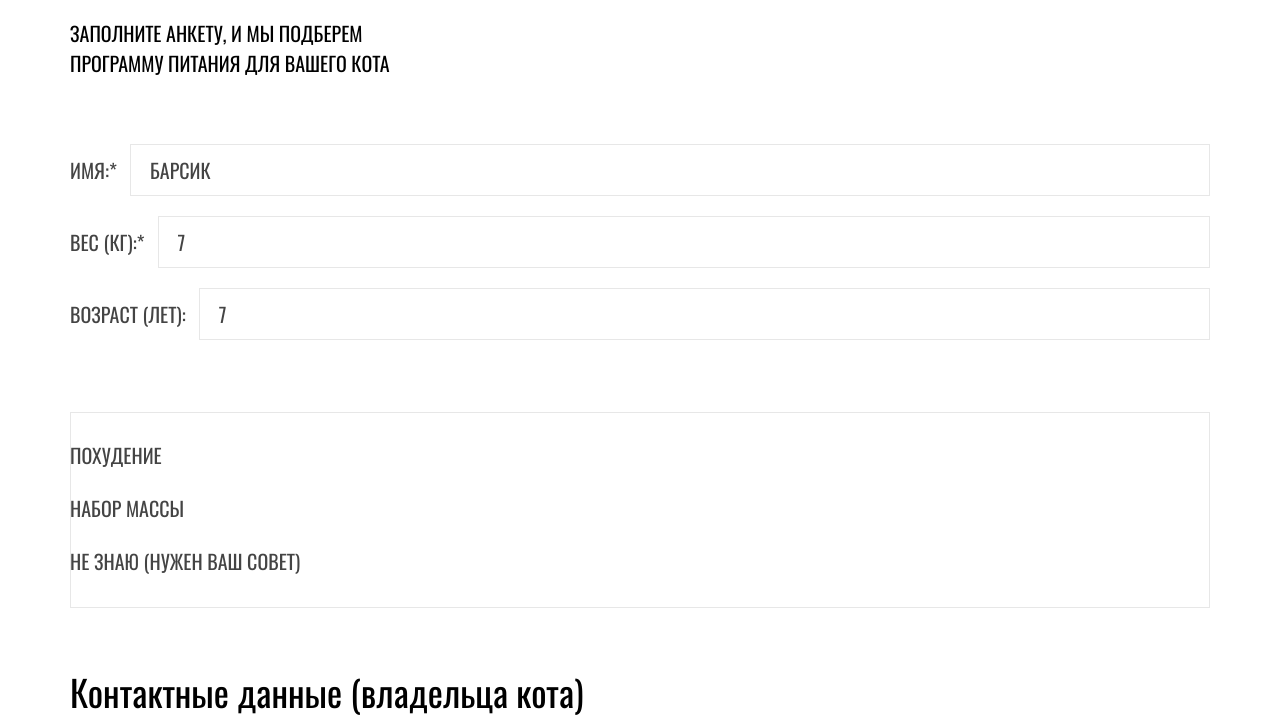
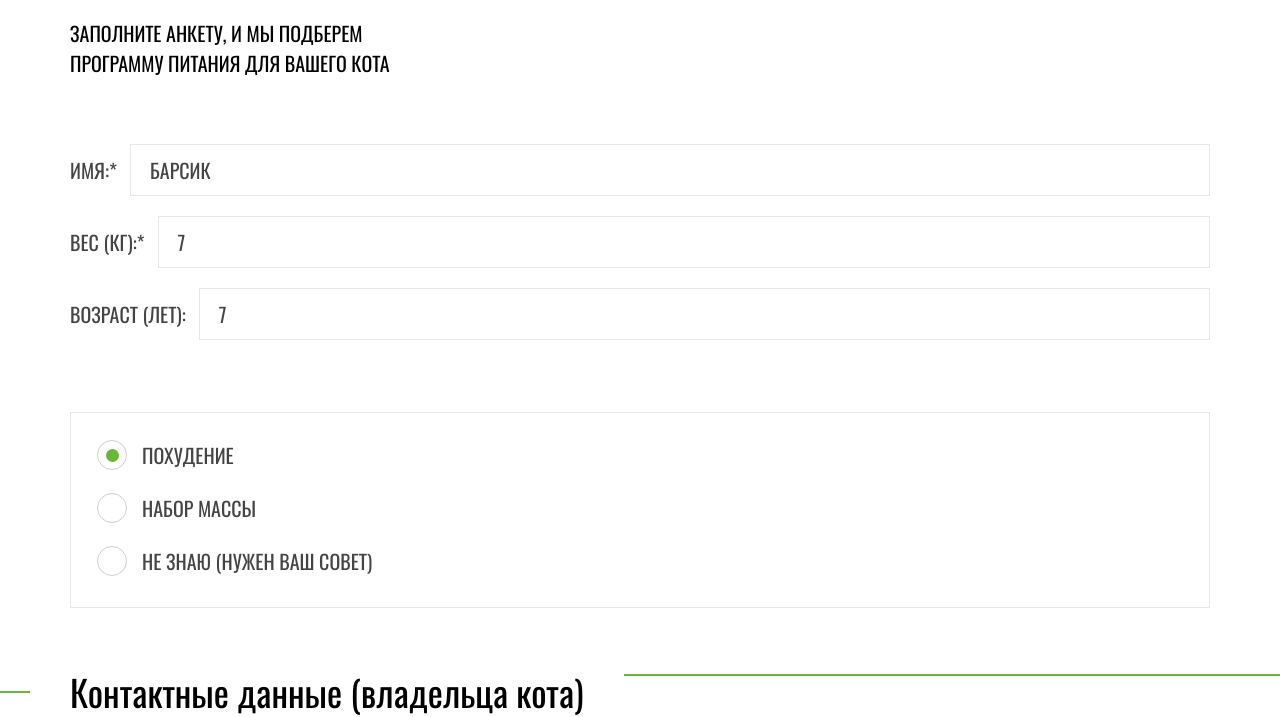
Before and after one commit to CreatorRidge/catEnergy, a website: page source/programs.html in a window 1280 px wide. Shown: the part 236-953 px from the top of the page. Drawn offline with nearby package versions, Linux system fonts and the light colour scheme; files that its build step writes are made by us from their sources.

```diff
--- a/source/programs.html
+++ b/source/programs.html
@@ -60,7 +60,7 @@
             <ul class="programm-form__list">
               <li class="programm-form__item">
                 <label class="programm-form__radio control">
-                  <input class="visually-hidden control__input" type="radio" name="programm-group" value="Weight-loss" checked>
+                  <input class="visually-hidden control-input" type="radio" name="programm-group" value="Weight-loss" checked>
                   <span class="control-mark"></span>
                   <span class="control-label">Похудение</span>
                 </label>
@@ -179,6 +179,9 @@
         </li>
       </ul>
     </div>
+    <div class="main-footer__copyright">
+      <p class="main-footer__copyright-text">Powered by Ridge Zakarievna</p>
+    </div>
   </footer>
 </body>
 
--- a/source/styles/blocks/control.scss
+++ b/source/styles/blocks/control.scss
@@ -1,5 +1,64 @@
+.control {
+  position: relative;
+  display: block;
+  cursor: pointer;
+}
+
+.control-mark {
+  @include center-y;
+  position: absolute;
+  left: 0;
+  width: 30px;
+  height: 30px;
+  border: 1px solid $border-grey;
+}
+
+.control-input[type="checkbox"]:checked + .control-mark {
+  background-image: url("../../icons/stack.svg#check");
+  background-position: center center;
+  background-repeat: no-repeat;
+  background-size: 18px 14px;
+}
+
+.control-input[type="radio"] + .control-mark {
+  border-radius: 50%;
+}
+
+.control-input[type="radio"]:checked + .control-mark::before {
+  @include pseudo-block(13px, 13px);
+  top: 8px;
+  left: 8px;
+  background-color: $accent-green;
+  border-radius: 50%;
+}
+
+.control:hover .control-mark {
+  border-color: #bababa;
+}
+
+.control:active .control-mark {
+  border-color: $basic-color-text;
+}
+
+.control:focus .control-mark {
+  border-color: $basic-color-text;
+}
+
+.control-input:disabled + .control-mark {
+  opacity: 0.3;
+}
+
+.control:has(.control-input:disabled) {
+  cursor: default;
+
+  & .control-label {
+    opacity: 0.3;
+  }
+}
+
 .control-label {
   display: inline-block;
+  margin-left: 45px;
   font-size: 16px;
   line-height: 18px;
   text-transform: uppercase;
--- a/source/styles/blocks/field.scss
+++ b/source/styles/blocks/field.scss
@@ -14,7 +14,8 @@
     color: $basic-color-text;
   }
 
-  &:hover {
+  &:hover,
+  &:active {
     outline-color: $border-grey;
   }
 
--- a/source/styles/blocks/programm-form.scss
+++ b/source/styles/blocks/programm-form.scss
@@ -62,30 +62,33 @@
 }
 
 .programm-form__group--data .programm-form__list {
-  padding: 28px 0 24px;
-  border-bottom: 1px solid $divider-grey;
+  position: relative;
+  padding: 28px 0 25px;
+
+  &::after {
+    position: absolute;
+    height: 1px;
+    left: -20px;
+    right: -20px;
+    bottom: -1;
+    background-color: $divider-grey;
+    content: "";
+  }
 
   @media (min-width: $tablet-width) {
     margin: 36px 0;
-    padding-top: 28px;
-    padding-bottom: 32px;
-    border-bottom: none;
+    padding: 28px 27px 32px;
     outline: 1px solid #e7e7e7;
     outline-offset: -1px;
+
+    &::after {
+      display: none;
+    }
   }
 
   @media (min-width: $desktop-width) {
     margin: 0;
     padding: 0 28px;
-  }
-}
-
-.programm-form__group--contacts .programm-form__title {
-  padding-top: 26px;
-  padding-bottom: 11px;
-
-  @media (min-width: $tablet-width) {
-    padding: 0;
   }
 }
 
@@ -103,28 +106,117 @@
 }
 
 .programm-form__title {
+  display: flex;
+  align-items: center;
+  width: 100%;
   padding: 0;
   font-size: 24px;
   line-height: 26px;
   color: $black;
 
+  &::after {
+    content: "";
+    flex: 1;
+    height: 2px;
+    margin-left: 20px;
+    margin-right: -20px;
+    background-color: $accent-green;
+  }
+
   @media (min-width: $tablet-width) {
     font-size: 36px;
     line-height: 36px;
+
+    &::before {
+      content: "";
+      width: 30px;
+      height: 2px;
+      margin-right: 40px;
+      margin-left: -70px;
+      background-color: $accent-green;
+    }
+
+    &::after {
+      margin-right: -70px;
+      margin-left: 40px;
+    }
+  }
+
+  @media (min-width: $desktop-width) {
+    position: relative;
+    width: fit-content;
+    padding-right: 40px;
+    background-color: $white;
+
+    &::before {
+      position: absolute;
+      top: 50%;
+      right: calc(100% + 40px);
+      width: max(calc((100vw - 1220px) / 2), 0px);
+      margin: 0;
+      transform: translateY(-50%);
+    }
+
+    &::after {
+      position: absolute;
+      top: 50%;
+      right: 0;
+      left: 0;
+      z-index: -1;
+      width: 100vw;
+      margin: 0;
+      transform: translateY(-50%);
+    }
+  }
+}
+
+.programm-form__group--contacts .programm-form__title {
+  padding-top: 26px;
+  padding-bottom: 11px;
+
+  &::after {
+    align-self: flex-start;
+    margin-top: 18px;
+  }
+
+  @media (min-width: $tablet-width) {
+    padding: 0;
+
+    &::after {
+      align-self: stretch;
+      margin-top: 0;
+    }
+  }
+
+  @media (min-width: $desktop-width) {
+    padding-right: 40px;
   }
 }
 
 .programm-form__unit {
+  position: relative;
   display: flex;
   flex-direction: column;
   gap: 14px;
-  padding: 24px 0 23px;
-  border-bottom: 1px solid $divider-grey;
+  padding: 24px 0;
+
+  &::after {
+    position: absolute;
+    height: 1px;
+    left: -20px;
+    right: -20px;
+    bottom: -1;
+    background-color: $divider-grey;
+    content: "";
+  }
 
   @media (min-width: $tablet-width) {
     gap: 20px;
     padding: 36px 0;
-    border-bottom: none;
+
+    &::after {
+      display: none;
+    }
   }
 
   @media (min-width: $desktop-width) {
```
Also changed, not shown: source/icons/check.svg (added).
